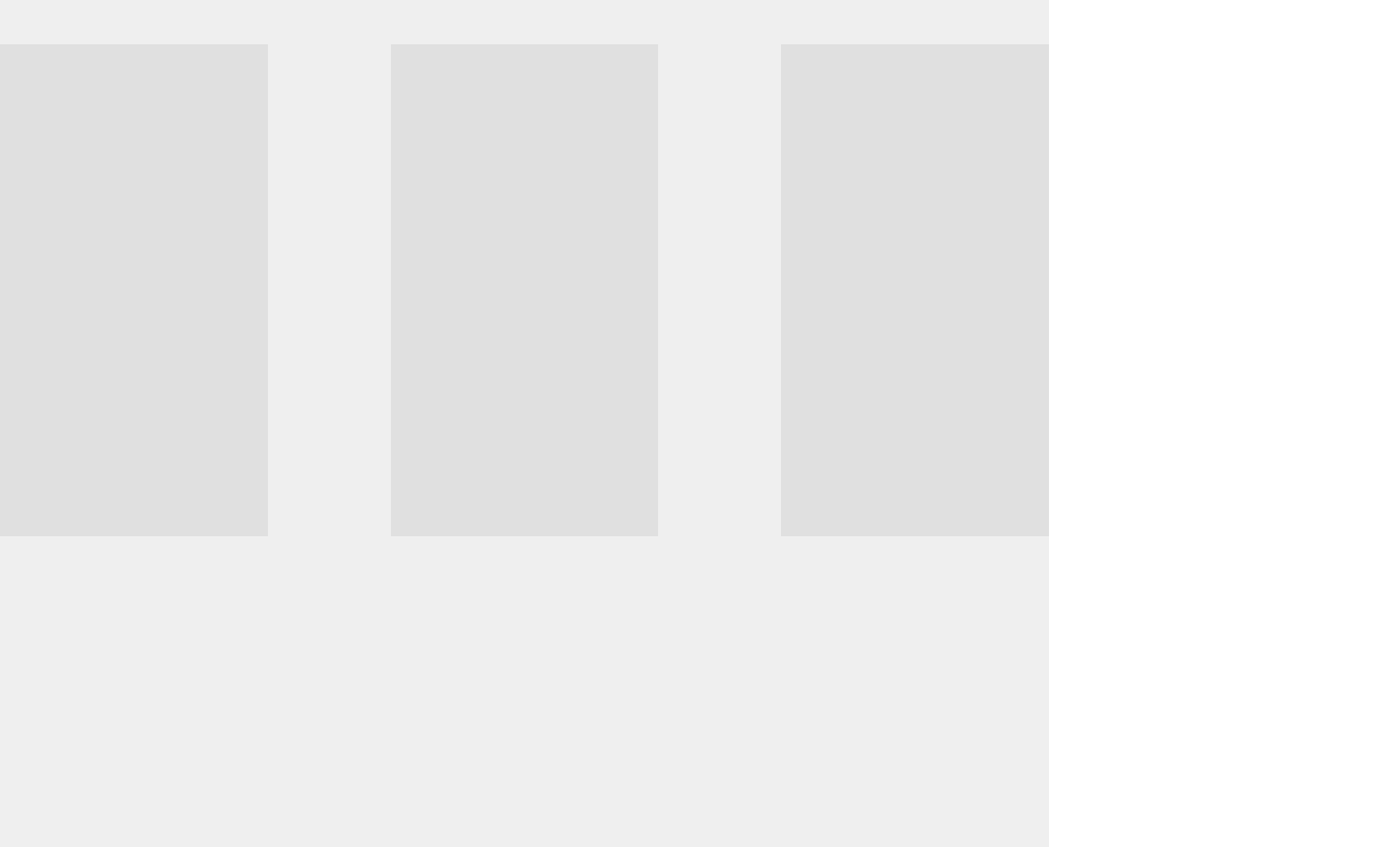
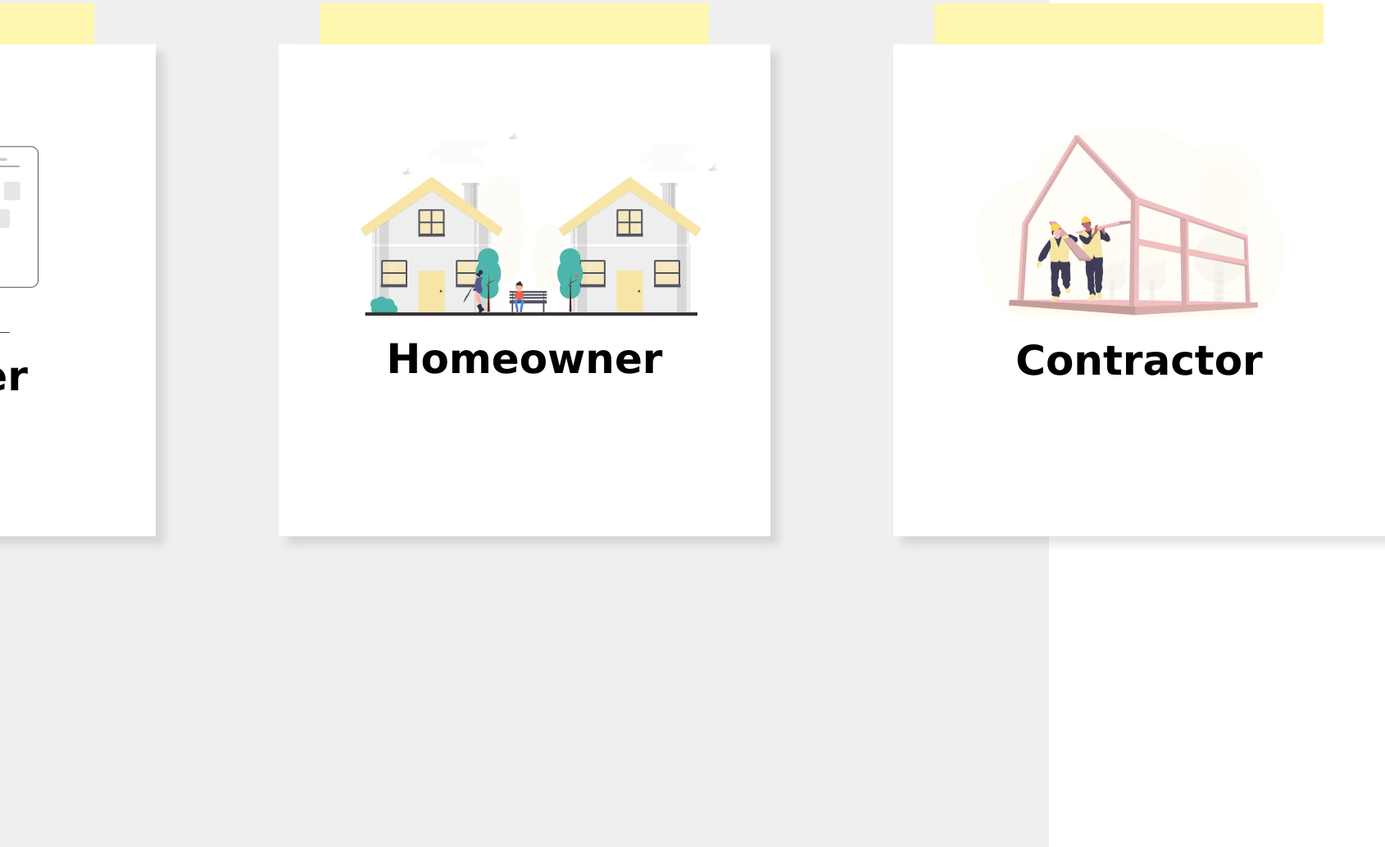
Before and after one commit to EvanCoppa/Pegarch.github.io, a plain HTML site: page index.html in a window 1280 px wide. Shown: the part 1006-2039 px from the top of the page at 82% size, 1690 px wide, since content can reach past the window. Drawn offline with Linux system fonts and the light colour scheme.

Commit message:
Created Who are you boards

```diff
--- a/index.html
+++ b/index.html
@@ -32,16 +32,30 @@
 <section class="pageBody">
 
  <div id="projects" class="container">
-    <div class="infoBox"></div>
-    <div class="infoBox"></div>
-    <div class="infoBox"></div>
+    <div class="infoBox">
+        <img src="/images/undraw_Scrum_board_re_wk7v (1) 1.png" alt="">
+        <h1>Developer</h1>
+        <div class="marker"></div>
+    </div>
+    <div class="infoBox">
+        <img src="/images/undraw_Ordinary_day_3gk3 1.png" alt="">
+        <h1>Homeowner </h1>
+        <div class="marker"></div>
+
+    </div>
+    <div class="infoBox">
+        <img src="/images/undraw_under_construction_46pa (2) 1.png" alt="">
+        <h1>Contractor</h1>
+        <div class="marker"></div>
+
+    </div>
 </div>
 
 </section>
 
 <section id="about">
 
-
+<h1>hi</h1>
 </section>
 
 </body>
--- a/style.css
+++ b/style.css
@@ -60,6 +60,11 @@ a {
   margin-left: 0.5vw;
  }
 
+ #about{
+     background-color: red;
+
+
+ }
 
 .logo {
 }
@@ -79,6 +84,14 @@ a {
   align-items: center;
   justify-content: center;
 }
+
+section{
+    height: 100vh;
+     height: 100vw;
+     margin: auto;
+     display : block;
+
+ }
 
 /* Page Body */
 
@@ -107,5 +120,41 @@ a {
     margin-top: 500px;
     width: 600px;
     height: 600px;
-     background-color: rgb(224, 224, 224);
+     background-color: rgb(255, 255, 255);
+     box-shadow: 10px 10px 10px rgba(128, 128, 128, 0.219);
+
   }
+
+  .infoBox img{
+     margin: 100px 100px 20px 100px;
+    }
+
+  .infoBox h1
+  {
+      text-align: center;
+      width: 600px;
+      height: 600px;
+      font-family: "Lucida Sans", "Lucida Sans Regular", "Lucida Grande",
+      "Lucida Sans Unicode", Geneva, Verdana, sans-serif;
+      font-size: 50px;
+      margin: 0;
+  }
+
+  .marker{
+    transition: all 0.5s;
+
+    background-color: #FFF7AF;
+    width: 475px;
+    height: 400px;
+    position: absolute;
+    top: 450px;
+     z-index: -1;
+     margin-left: 50px;
+  }
+
+  .infoBox:hover .marker{
+ top: 400px;
+ /* margin-left: 75px;
+ top: 400px; */
+
+}
```
Also changed, not shown: images/undraw_Ordinary_day_3gk3 1.png (added), images/undraw_Scrum_board_re_wk7v (1) 1.png (added), images/undraw_under_construction_46pa (2) 1.png (added).
